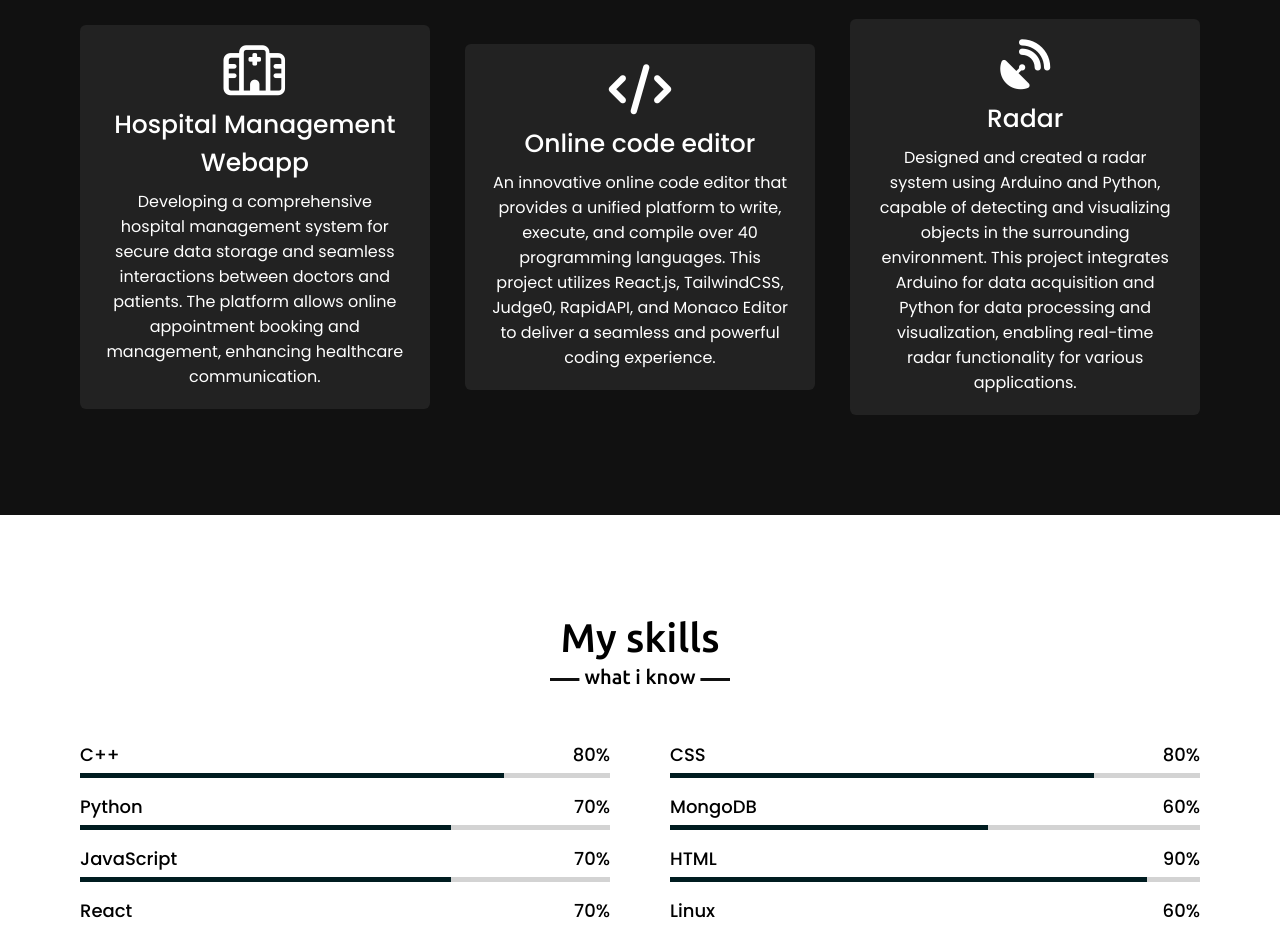
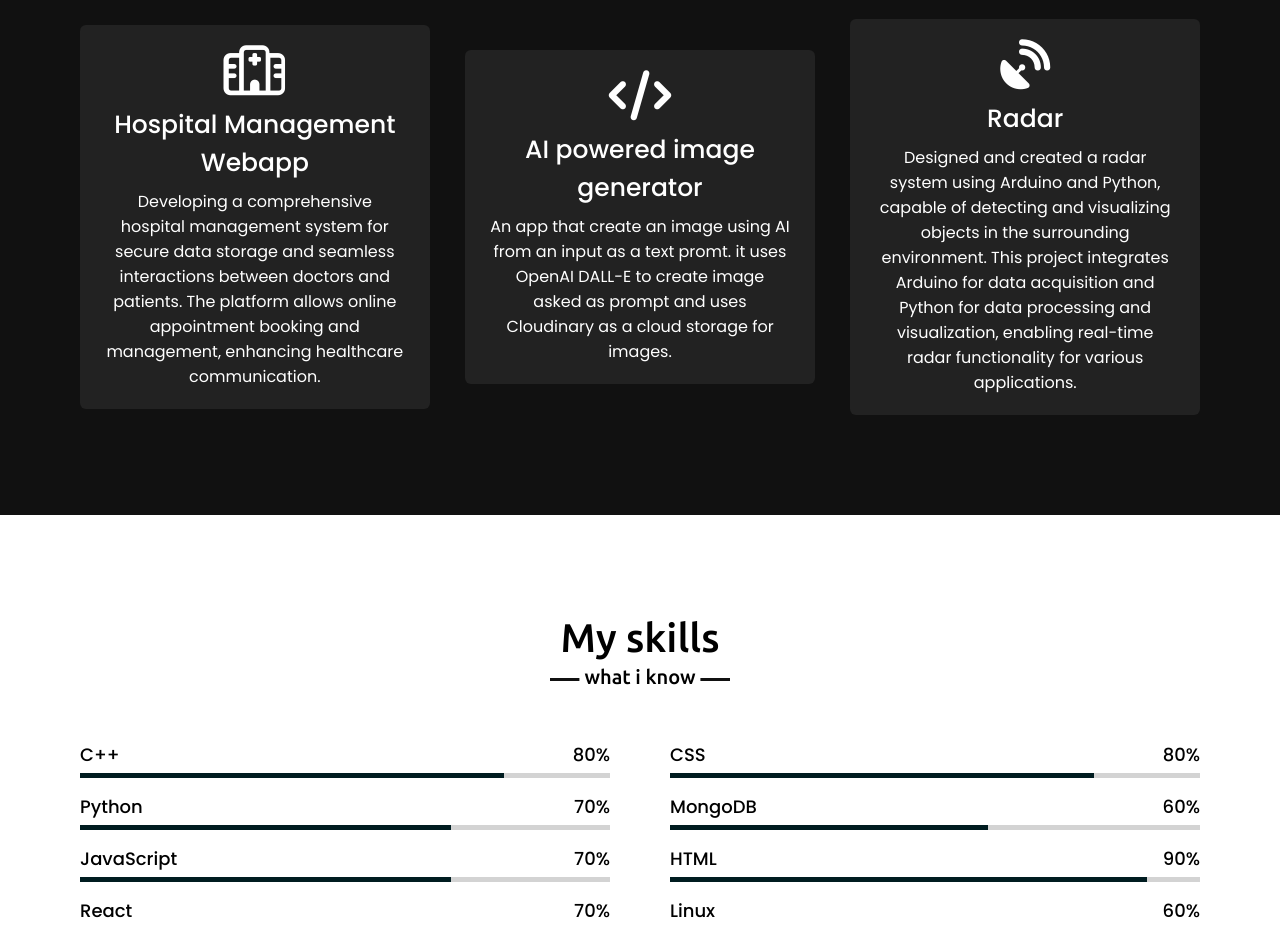
Before and after one commit to mann-som/mann.github.io, a plain HTML site: page index.html in a window 1280 px wide. Shown: the part 1740-2665 px from the top of the page. Drawn offline with nearby package versions, Linux system fonts and the light colour scheme.

Commit message:
Update index.html

```diff
--- a/index.html
+++ b/index.html
@@ -92,8 +92,8 @@
                     <div class="pro2">
                         <div class="box">
                             <i class="fa-solid fa-code"></i>
-                            <div class="text">Online code editor</div>
-                            <p>An innovative online code editor that provides a unified platform to write, execute, and compile over 40 programming languages. This project utilizes React.js, TailwindCSS, Judge0, RapidAPI, and Monaco Editor to deliver a seamless and powerful coding experience.</p>
+                            <div class="text">AI powered image generator</div>
+                            <p>An app that create an image using AI from an input as a text promt. it uses OpenAI DALL-E to create image asked as prompt and uses Cloudinary as a cloud storage for images.</p>
                         </div>
                     </div>
                 </div>
```
